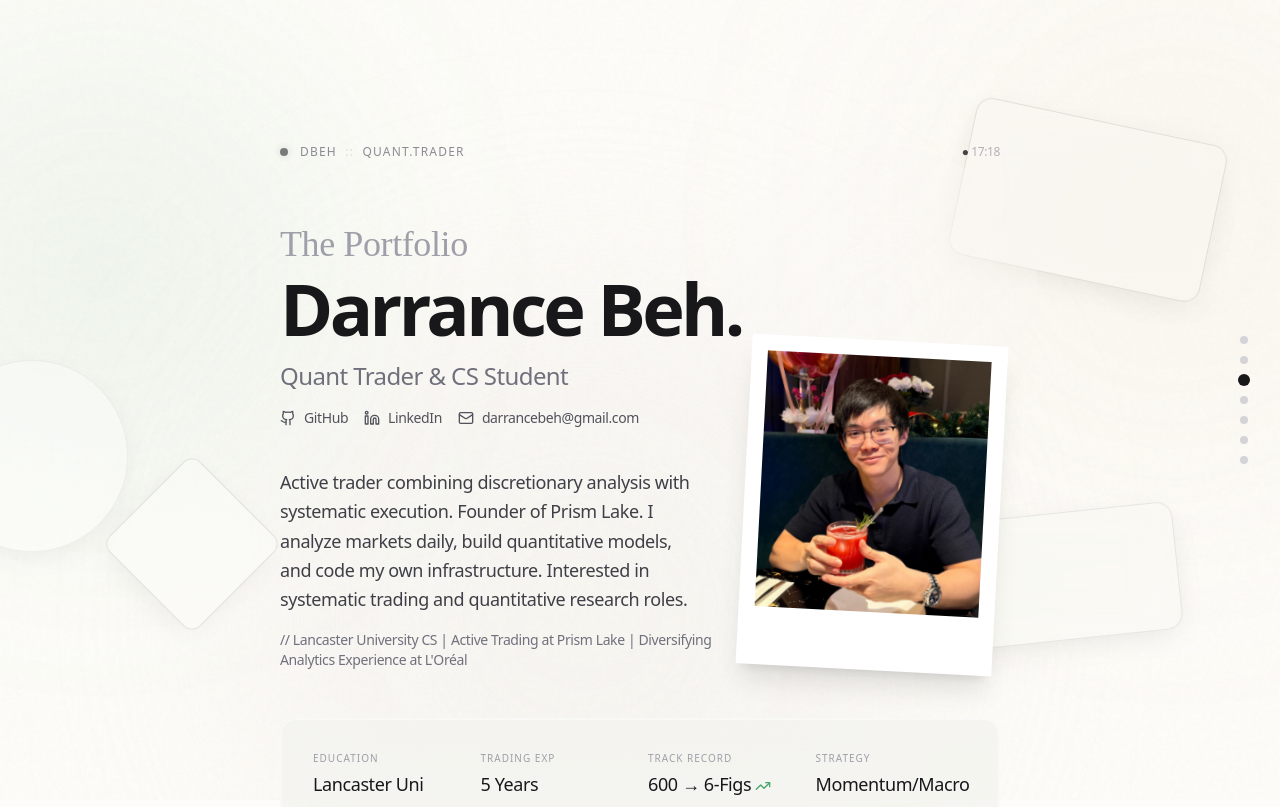
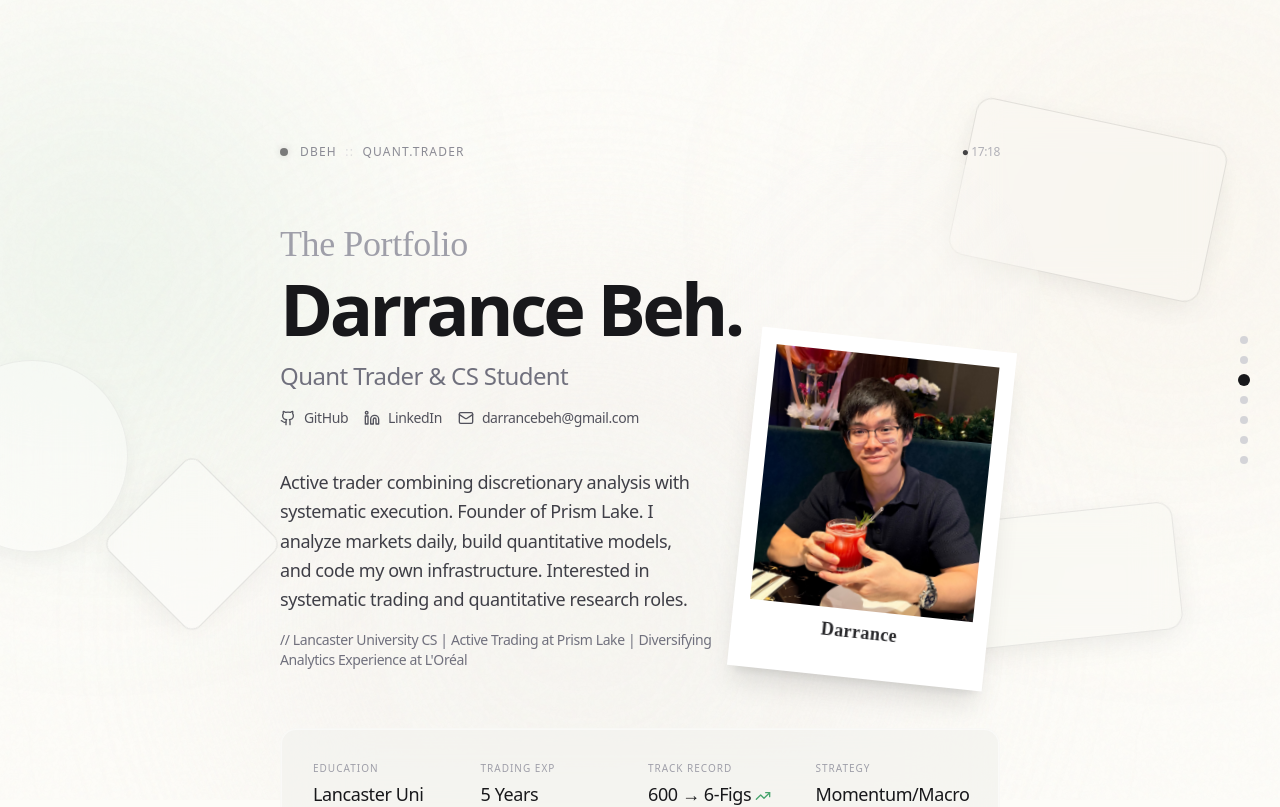
Before and after one commit to darrancebeh/darrance, a Next.js app: page / in a window 1280 px wide. Shown: the top 807 px of the page. Built offline with nearby package versions, Linux system fonts and the light colour scheme.

Commit message:
load in animations

```diff
--- a/src/components/sections/hero.tsx
+++ b/src/components/sections/hero.tsx
@@ -4,6 +4,7 @@ import { PORTFOLIO_DATA } from "@/lib/data";
 import { TrendingUp, Github, Linkedin, Mail } from "lucide-react";
 import Image from "next/image";
 import { useState, useEffect } from "react";
+import { motion } from "framer-motion";
 
 export function Hero() {
   const { name, role, bio, sub_bio, metrics, socials, portrait } = PORTFOLIO_DATA.hero;
@@ -43,26 +44,55 @@ export function Hero() {
       {/* HERO CONTENT */}
       <section id="hero" className="mb-24 relative">
 
-        {/* Glassmorphic Accent */}
-        <div className="absolute -top-20 -right-10 w-80 h-80 bg-gradient-to-br from-white/20 to-cream-100/10 backdrop-blur-3xl rounded-full -z-10 opacity-60" />
+        {/* Glassmorphic Accent - Animated */}
+        <motion.div
+          animate={{
+            y: [0, -10, 0],
+            scale: [1, 1.02, 1]
+          }}
+          transition={{
+            duration: 8,
+            repeat: Infinity,
+            ease: "easeInOut"
+          }}
+          className="absolute -top-20 -right-10 w-80 h-80 bg-gradient-to-br from-white/20 to-cream-100/10 backdrop-blur-3xl rounded-full -z-10 opacity-60"
+        />
 
         {/* The "Identity" Block */}
         <div className="mb-10">
-          <p
+          <motion.p
+            initial={{ opacity: 0, y: -20 }}
+            animate={{ opacity: 1, y: 0 }}
+            transition={{ duration: 0.6, ease: "easeOut" }}
             className="text-3xl md:text-4xl text-zinc-400 mb-2"
             style={{ fontFamily: "'Dancing Script', 'Brush Script MT', cursive" }}
           >
             The Portfolio
-          </p>
-          <h1 className="text-5xl md:text-7xl font-sans font-semibold tracking-tighter text-zinc-900 mb-4 text-balance">
+          </motion.p>
+          <motion.h1
+            initial={{ opacity: 0, y: 20 }}
+            animate={{ opacity: 1, y: 0 }}
+            transition={{ duration: 0.6, delay: 0.2, ease: "easeOut" }}
+            className="text-5xl md:text-7xl font-sans font-semibold tracking-tighter text-zinc-900 mb-4 text-balance"
+          >
             {name}
-          </h1>
-          <p className="text-xl md:text-2xl text-zinc-500 font-light tracking-tight flex items-center gap-3 mb-4">
+          </motion.h1>
+          <motion.p
+            initial={{ opacity: 0 }}
+            animate={{ opacity: 1 }}
+            transition={{ duration: 0.6, delay: 0.4 }}
+            className="text-xl md:text-2xl text-zinc-500 font-light tracking-tight flex items-center gap-3 mb-4"
+          >
             {role}
-          </p>
+          </motion.p>
 
           {/* Social Links */}
-          <div className="flex items-center gap-4">
+          <motion.div
+            initial={{ opacity: 0, y: 10 }}
+            animate={{ opacity: 1, y: 0 }}
+            transition={{ duration: 0.6, delay: 0.6 }}
+            className="flex items-center gap-4"
+          >
             <a
               href={socials.github}
               target="_blank"
@@ -88,39 +118,60 @@ export function Hero() {
               <Mail className="w-4 h-4" />
               <span className="hidden sm:inline">{socials.email}</span>
             </a>
-          </div>
+          </motion.div>
         </div>
 
         {/* The "Thesis" (Bio) */}
         <div className="grid grid-cols-1 md:grid-cols-3 gap-8 mb-12">
-          <div className="md:col-span-2">
+          <motion.div
+            initial={{ opacity: 0, x: -30 }}
+            animate={{ opacity: 1, x: 0 }}
+            transition={{ duration: 0.8, delay: 0.8 }}
+            className="md:col-span-2"
+          >
             <p className="text-lg text-zinc-700 leading-relaxed text-balance mb-4">
               {bio}
             </p>
             <p className="text-sm font-mono text-zinc-500">
               {`// ${sub_bio}`}
             </p>
-          </div>
+          </motion.div>
 
           {/* Portrait - Polaroid Style */}
-          <div className="flex justify-center md:justify-end md:-mt-32">
+          <motion.div
+            initial={{ opacity: 0, x: 30, rotate: 0 }}
+            animate={{ opacity: 1, x: 0, rotate: 3 }}
+            transition={{ duration: 0.8, delay: 1, ease: "easeOut" }}
+            className="flex justify-center md:justify-end md:-mt-32"
+          >
             <div className="relative rotate-3 bg-white p-4 pb-8 shadow-xl">
               <div className="w-56 h-64 overflow-hidden">
                 <Image
                   src={portrait}
                   alt={name}
-                  width={224}
-                  height={256}
+                  width={192}
+                  height={224}
                   className="w-full h-full object-cover"
                   priority
                 />
               </div>
+              <p
+                className="text-center mt-2 text-zinc-800 text-lg font-semibold tracking-wide"
+                style={{ fontFamily: "'Dancing Script', 'Brush Script MT', cursive" }}
+              >
+                Darrance
+              </p>
             </div>
-          </div>
+          </motion.div>
         </div>
 
         {/* The "Performance Matrix" (Stats) */}
-        <div className="glass-panel p-6 md:p-8 rounded-2xl">
+        <motion.div
+          initial={{ opacity: 0, y: 40 }}
+          animate={{ opacity: 1, y: 0 }}
+          transition={{ duration: 0.8, delay: 1.2 }}
+          className="glass-panel p-6 md:p-8 rounded-2xl"
+        >
           <div className="grid grid-cols-2 md:grid-cols-4 gap-y-8 gap-x-4">
 
             {metrics.map((metric, idx) => (
@@ -137,7 +188,7 @@ export function Hero() {
               </div>
             ))}
           </div>
-        </div>
+        </motion.div>
 
       </section>
     </>
```
